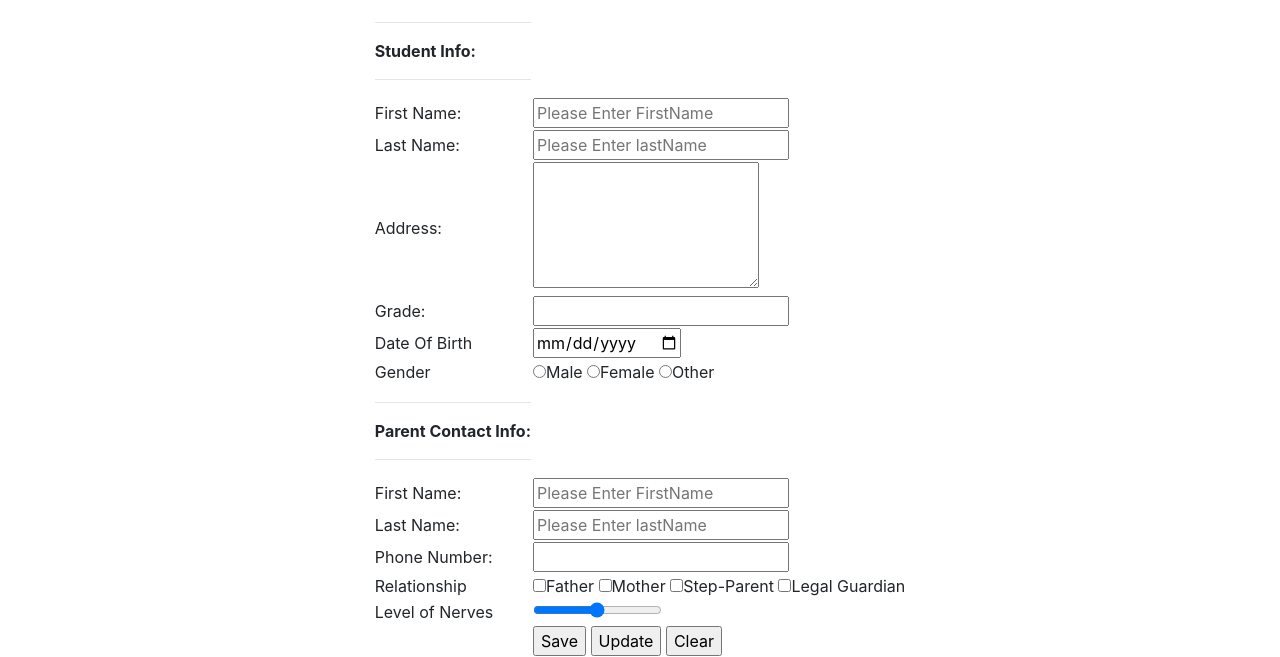
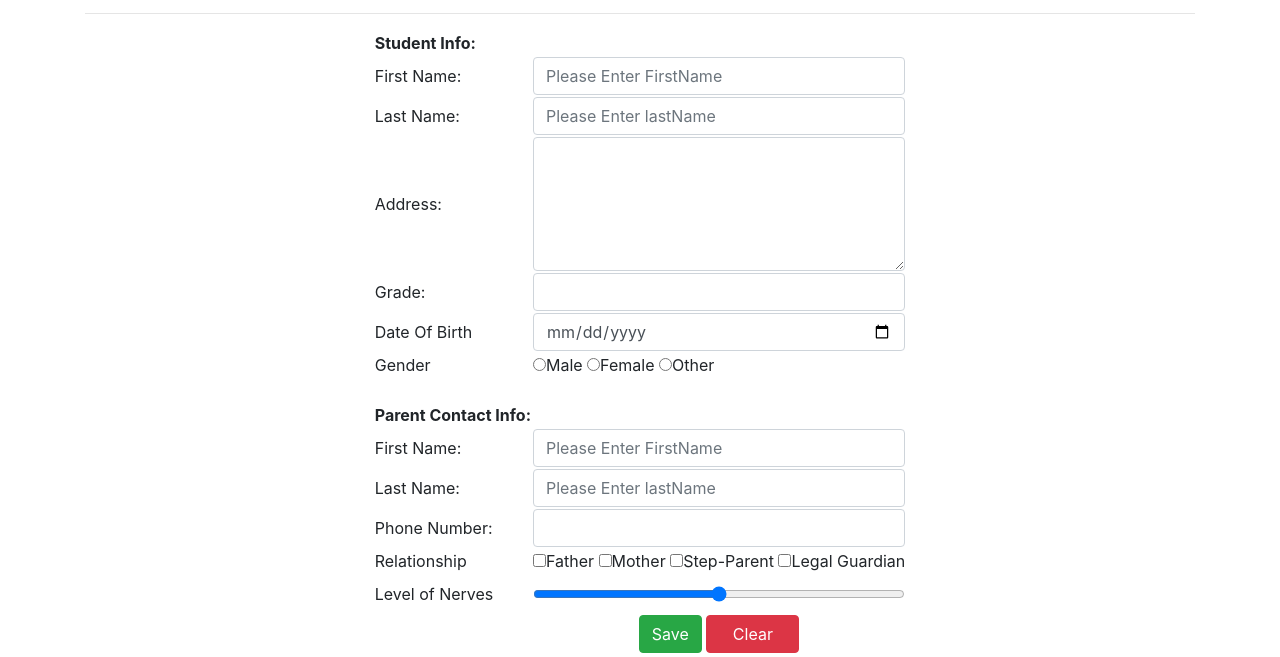
Before and after one commit to gouldeg/capgeminiProjects, a plain HTML site: page SchoolWebsite/Pages/registration.html in a window 1280 px wide. Shown: the part 209-866 px from the top of the page. Drawn offline with nearby package versions, Linux system fonts and the light colour scheme.

Commit message:
finished

```diff
--- a/SchoolWebsite/Pages/registration.html
+++ b/SchoolWebsite/Pages/registration.html
@@ -21,29 +21,35 @@
 
 <div class="container">
 <form>
-<h2 align="center">Student Registration</h2>
+	<h2 align="center">Student Registration</h2><hr>
 	<div align="center">
 		<table>
-<tr><td><hr><strong>Student Info:</strong><hr></td></tr>
+		<tr><td><strong>Student Info:</strong></td></tr>
 		<tr>
+			<div class="form-group">
 			<td>First Name:</td>
-<td><input type="text" name="firstName" size="20"  placeholder="Please Enter FirstName"></td>
+			<td><input class="form-control" type="text" name="firstName" size="20"  placeholder="Please Enter FirstName"></td>
+			</div>
 		</tr>
 
 		<tr>
+		<div class="form-group">
 			<td>Last Name:</td>
-<td><input type="text" name="lastName" size="20"  placeholder="Please Enter lastName"></td>
+			<td><input class="form-control" type="text" name="lastName" size="20"  placeholder="Please Enter lastName"></td>
+			</div>
 		</tr>
+
 		<tr>
+		<div class="form-group">
 			<td>Address:</td>
-<td>
-	<textarea rows="5" cols="20" id="address"></textarea>
-</td>
+		<td><textarea class="form-control" rows="5" cols="20" id="address"></textarea></td>
+		</div>
 		</tr>
+
 		<tr>
 			<td>Grade:</td>
 			<td>
-	<input name="type" size="20" list="type">
+				<input class="form-control" name="type" size="20" list="type">
 				<datalist id="type">
 					<option>6th</option>
 					<option>7th</option>
@@ -51,37 +57,39 @@
 				</datalist>
 			</td>
 		</tr>
+
 		<tr>
 			<td>Date Of Birth</td>
-	<td>
-		<input type="date" name="dob">
-	</td>
+			<td><input class="form-control" type="date" name="dob"></td>
 		</tr>
+
 		<tr>
+		<div class="form-group">
 			<td>Gender</td>
 			<td>
-		<input type="radio" name="gender">Male
-		<input type="radio" name="gender">Female
-		<input type="radio" name="gender">Other
+				<input class="radio-inline" type="radio" name="gender">Male
+				<input class="radio-inline" type="radio" name="gender">Female
+				<input class="radio-inline" type="radio" name="gender">Other
+			</td>
+			</div>
+		</tr>
 
-	</td>
-</tr>
-<tr><td><hr><strong>Parent Contact Info:</strong><hr></td></tr>
+
+		<tr><td><br><strong>Parent Contact Info:</strong></td></tr>
+
 		<tr>
 			<td>First Name:</td>
-<td><input type="text" name="pfirstName" size="20"  placeholder="Please Enter FirstName"></td>
+			<td><input class="form-control" type="text" name="pfirstName" size="20"  placeholder="Please Enter FirstName"></td>
 		</tr>
 
 		<tr>
 			<td>Last Name:</td>
-<td><input type="text" name="plastName" size="20"  placeholder="Please Enter lastName"></td>
+			<td><input class="form-control" type="text" name="plastName" size="20"  placeholder="Please Enter lastName"></td>
 		</tr>
-<tr>
+
 		<tr>
 			<td>Phone Number:</td>
-<td>
-	<input type="text" name="mobileNo" size="20" pattern="[0-9]{10}" >
-</td>
+			<td><input class="form-control" type="text" name="mobileNo" size="20" pattern="[0-9]{10}" ></td>
 		</tr>
 
 		<tr>
@@ -91,32 +99,21 @@
 				<input type="checkbox" name="cloth">Mother
 				<input type="checkbox" name="cosmetics">Step-Parent
 				<input type="checkbox" name="agri">Legal Guardian
-
 			</td>
-
 		</tr>
 
-</tr>
-
-<tr>
-
-</tr>
 
 		<tr>
 			<td>Level of Nerves</td>
-	<td>
-		<input type="range" name="fees" min="12000" max="100000">
-	</td>
+			<td><input class="form-control" type="range" name="fees" min="12000" max="100000"></td>
 		</tr>
 
 		<tr>
 			<td></td>
-<td>
-	<input type="submit" name="Save" value="Save">
-	<input type="button" name="Update" value="Update">
-	<input type="reset" name="Clear" value="Clear">
+			<td align="center">
+				<input class="btn btn-success" type="submit" name="Save" value="Save">
+				<input class="btn btn-danger col-md-3" type="clear" name="Clear" value="Clear">
 			</td>
-
 		</tr>
 
 </table>
```
Lines whose indentation alone changed are shown as unchanged.
